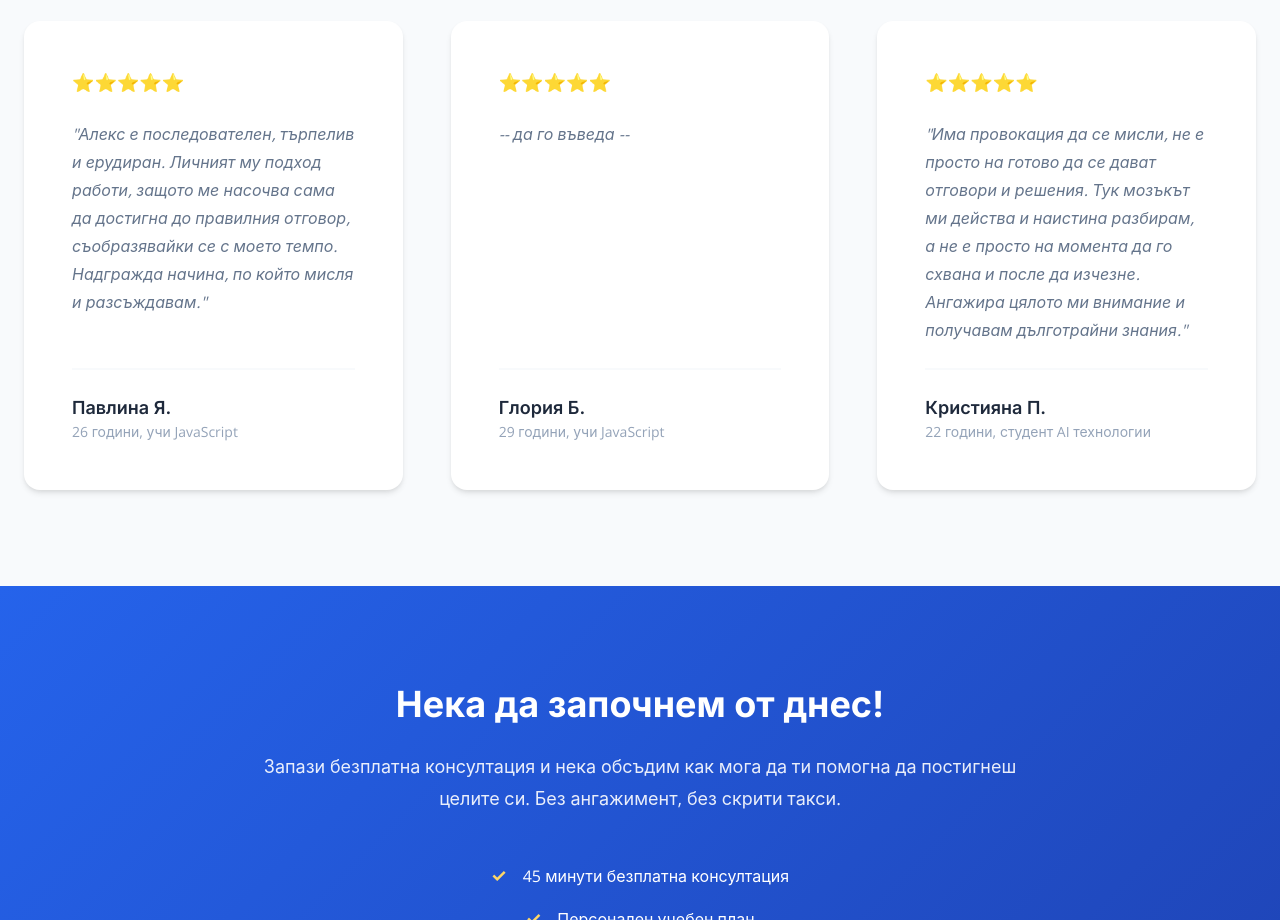
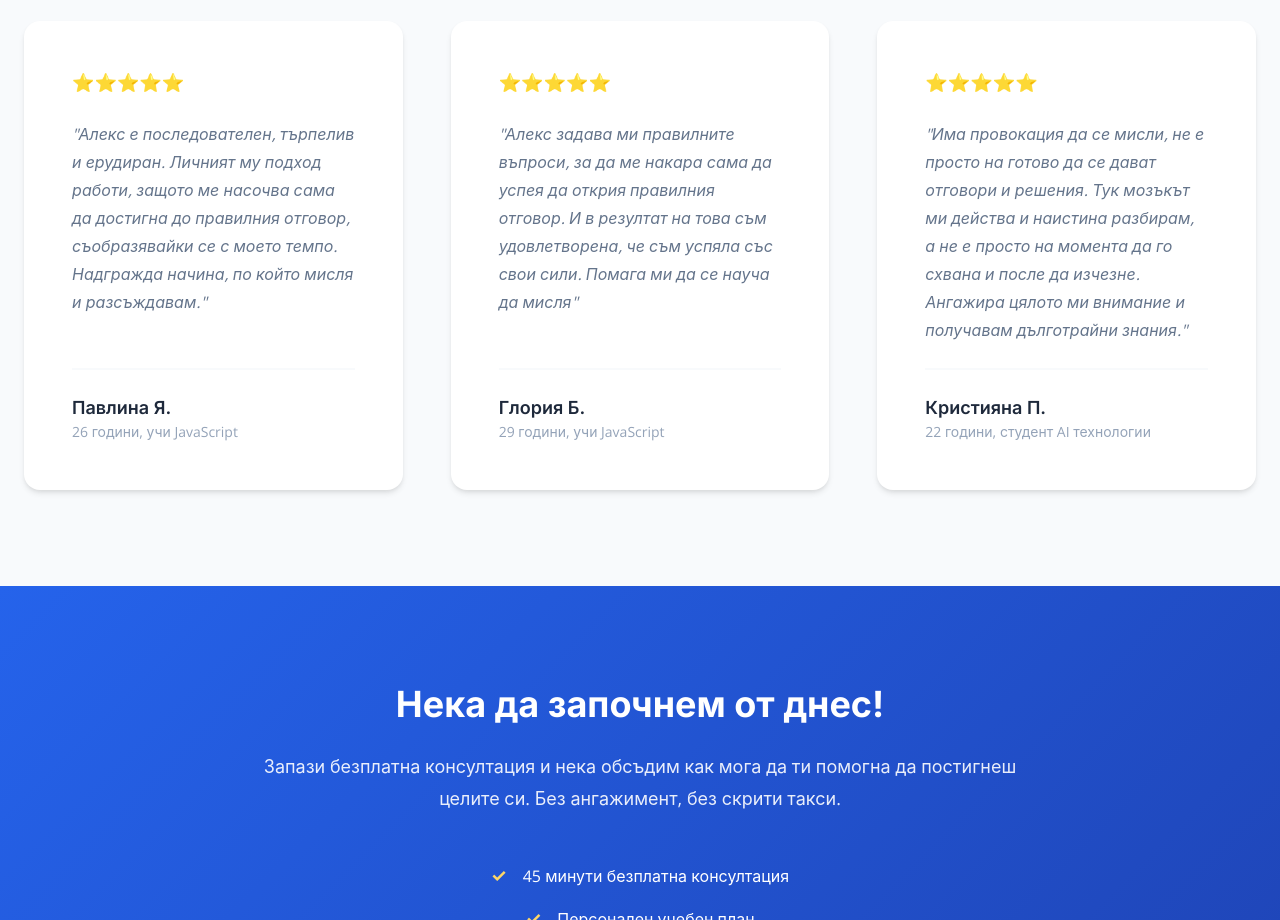
Before and after one commit to tutorialeks/tutorialeks.github.io, a plain HTML site: page bg/learners/white-theme/index.html in a window 1280 px wide. Shown: the part 9020-9940 px from the top of the page. Drawn offline with nearby package versions, Linux system fonts and the light colour scheme.

Commit message:
Gloriya testimonial

```diff
--- a/bg/learners/white-theme/index.html
+++ b/bg/learners/white-theme/index.html
@@ -570,7 +570,7 @@
                 <div class="testimonial-card card fade-in-observer">
                     <div class="testimonial-rating">⭐⭐⭐⭐⭐</div>
                     <p class="testimonial-text">
-                        -- да го въведа --
+                        "Алекс задава ми правилните въпроси, за да ме накара сама да успея да открия правилния отговор. И в резултат на това съм удовлетворена, че съм успяла със свои сили. Помага ми да се науча да мисля"
                     </p>
                     <div class="testimonial-author">
                         <div class="testimonial-name">Глория Б.</div>
```
Also changed, not shown: bg/learners/dark-theme/index.html (+1 -1 lines).
